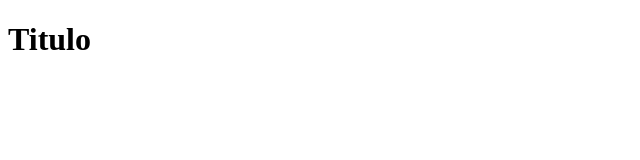
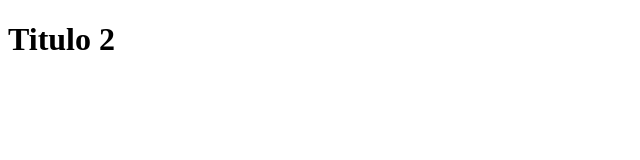
Before and after one commit to ConnieAhumada/git-hello-git, a plain HTML site: page index.html in a window 1280 px wide. Shown: the full height of the page, 0-640 px from the left. Drawn offline with Linux system fonts and the light colour scheme.

Commit message:
cambio de titulo

```diff
--- a/index.html
+++ b/index.html
@@ -7,6 +7,6 @@
     <title>Document</title>
 </head>
 <body>
-    <h1>Titulo</h1>
+    <h1>Titulo 2</h1>
 </body>
 </html>
```
